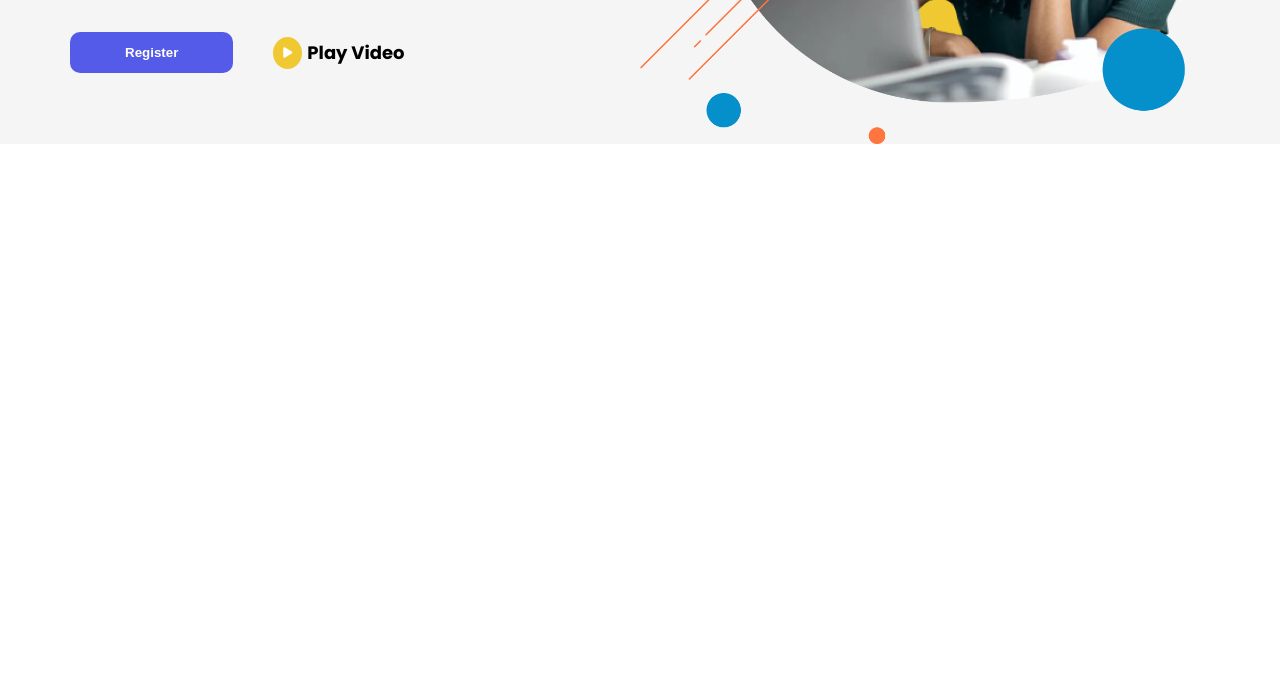
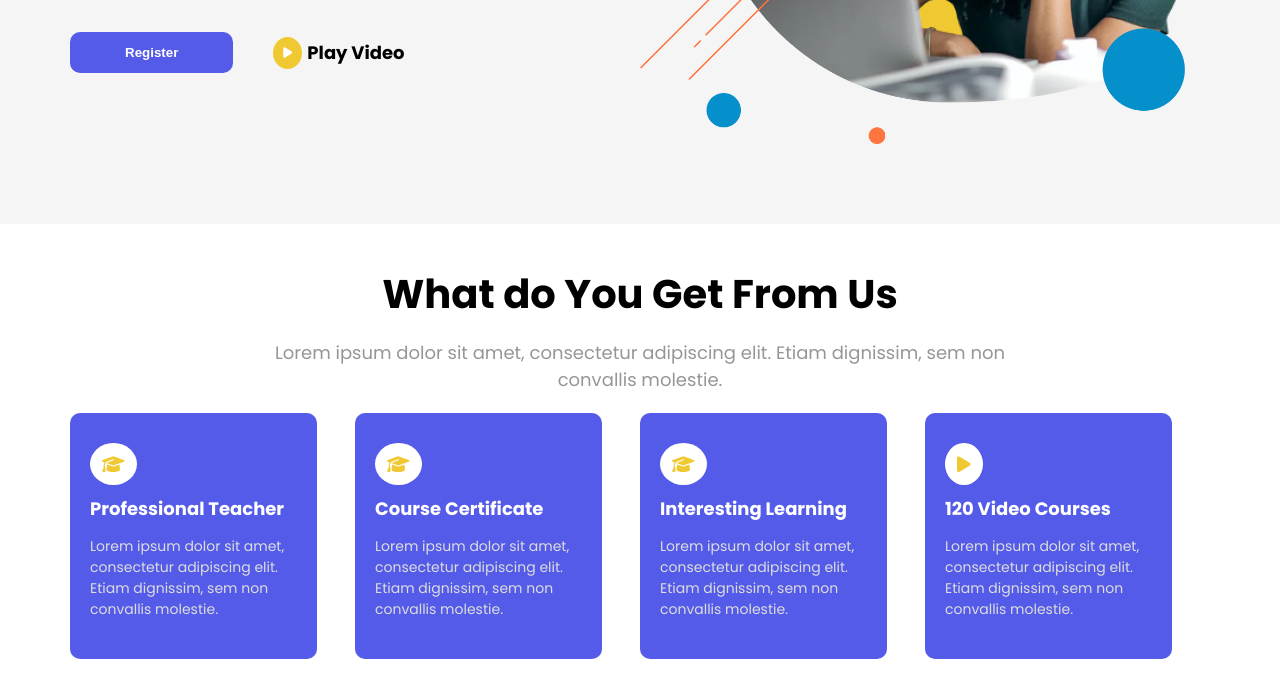
Before and after one commit to Awxsl/Landing-Page, a plain HTML site: page index.html in a window 1280 px wide. Shown: the part 581-1278 px from the top of the page. Before the commit the page ends 800 px from the top, so only its background shows below. Drawn offline with Linux system fonts and the light colour scheme.

Commit message:
Built the features card component.

```diff
--- a/index.html
+++ b/index.html
@@ -43,7 +43,38 @@
             </article>
         </section>
         <section class="courses">
+            <article class="pros max">
+                <div class="expectations">
+                    <h2>What do You Get From Us</h2>
+                    <p>Lorem ipsum dolor sit amet, consectetur adipiscing elit. Etiam dignissim, sem non convallis molestie.</p>
+                </div>
+                <div class="cards">
+                    <div class="card">
+                        <i class="fa-solid fa-graduation-cap"></i>
+                        <h5>Professional Teacher</h5>
+                        <p>Lorem ipsum dolor sit amet, consectetur adipiscing elit. Etiam dignissim, sem non convallis molestie.</p>
+                    </div>
 
+                    <div class="card">
+                        <i class="fa-solid fa-graduation-cap"></i>
+                        <h5>Course Certificate</h5>
+                        <p>Lorem ipsum dolor sit amet, consectetur adipiscing elit. Etiam dignissim, sem non convallis molestie.</p>
+                    </div>
+
+                    <div class="card">
+                        <i class="fa-solid fa-graduation-cap"></i>
+                        <h5>Interesting Learning</h5>
+                        <p>Lorem ipsum dolor sit amet, consectetur adipiscing elit. Etiam dignissim, sem non convallis molestie.</p>
+                    </div>
+
+                    <div class="card">
+                        <i class="fa-solid fa-play"></i>
+                        <h5>120 Video Courses</h5>
+                        <p>Lorem ipsum dolor sit amet, consectetur adipiscing elit. Etiam dignissim, sem non convallis molestie.</p>
+                    </div>
+
+                </div>
+            </article>
         </section>
     </main>
 </body>
--- a/style.css
+++ b/style.css
@@ -1,3 +1,10 @@
+:root {
+    --bluish-black: #141E32;
+    --sky-blue: #545BE8;
+    --yellowish-gold: #F0C932;
+    --greyish-white: #969696;
+}
+
 html {
     font-size: 62.5%;
 }
@@ -52,13 +59,13 @@ body {
 
 .btn {
     border-radius: 10px;
-    border: #545BE8;
+    border: var(--sky-blue);
     padding: 1.3rem 5.5rem;
     cursor: pointer;
 }
 
 .btn-filled {
-    background-color: #545BE8;
+    background-color: var(--sky-blue);
     color: #fff;
     font-weight: 700;
     margin-left: 0.6rem;
@@ -66,8 +73,8 @@ body {
 
 .btn-empty {
     background-color: transparent;
-    color: #545BE8;
-    border: 1px solid #545BE8;
+    color: var(--sky-blue);
+    border: 1px solid var(--sky-blue);
     font-weight: 700;
     margin-left: 5rem;
 }
@@ -93,12 +100,12 @@ article img {
     display: grid;
     grid-template-columns: repeat(2, 1fr);
     justify-items: center;
-    padding-top: 7.8rem;
+    padding: 7.8rem 0 8rem 0;
 }
 
 .header-top {
     font-size: 1.8rem;
-    color: #545BE8;
+    color: var(--sky-blue);
 }
 
 h1 {
@@ -107,11 +114,11 @@ h1 {
 }
 
 h1 span {
-    color: #545BE8;
+    color: var(--sky-blue);
 }
 
 .header-description {
-    color: #969696;
+    color: var(--greyish-white);
     font-size: 1.8rem;
     margin-bottom: 3.5rem;
 }
@@ -145,6 +152,66 @@ h1 span {
     border-radius: 50%;
     color: #fff;
     margin-right: 0.5rem;
-    background-color: #F0C932;
+    background-color: var(--yellowish-gold);
     padding: 10px;
 }
+
+.pros {
+    display: flex;
+    flex-direction: column;
+    justify-content: center;
+    align-items: center;
+    margin-bottom: 10rem;
+}
+
+.expectations {
+    max-width: 70%;
+    margin-bottom: 2rem;
+}
+
+.expectations h2 {
+    font-size: 4rem;
+    font-weight: 700;
+    text-align: center;
+    margin: 4rem 0 1.5rem 0;
+}
+
+.expectations p {
+    font-size: 1.8rem;
+    color: var(--greyish-white);
+    text-align: center;
+    margin: 0;
+}
+
+.cards {
+    display: flex;
+    justify-content: space-between;
+}
+
+.card {
+    background-color: var(--sky-blue);
+    border-radius: 10px;
+    padding: 3rem 3rem 2.5rem 2rem;
+    margin-right: 3.8rem;
+}
+
+.card h5 {
+    color: #fff;
+    font-size: 1.8rem;
+    font-weight: 700;
+    margin: 0;
+}
+
+.card i {
+    color: var(--yellowish-gold);
+    background-color: #fff;
+    border-radius: 50%;
+    font-size: 1.8rem;
+    padding: 1.2rem;
+    margin-bottom: 1rem;
+}
+
+.card p {
+    font-size: 1.4rem;
+    color: #ddd;
+}
```
